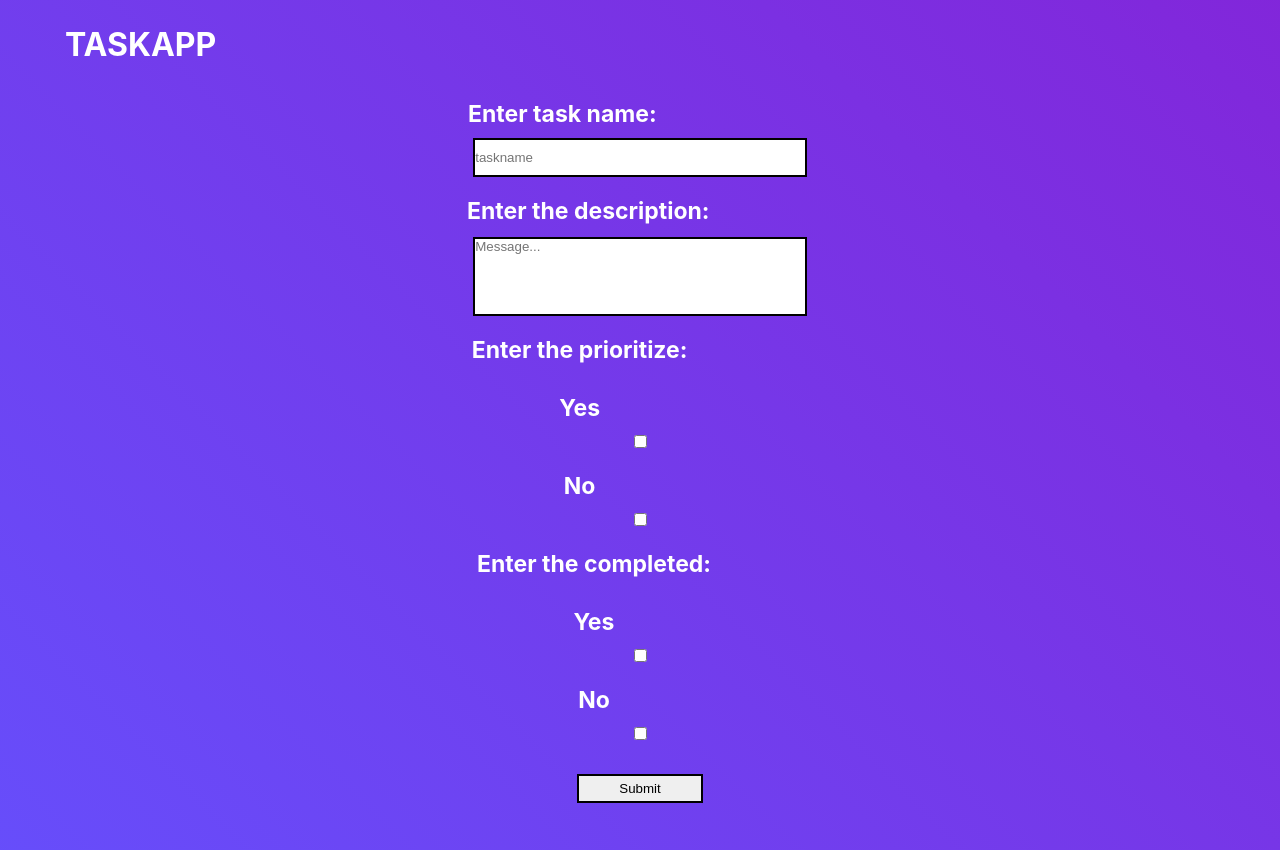
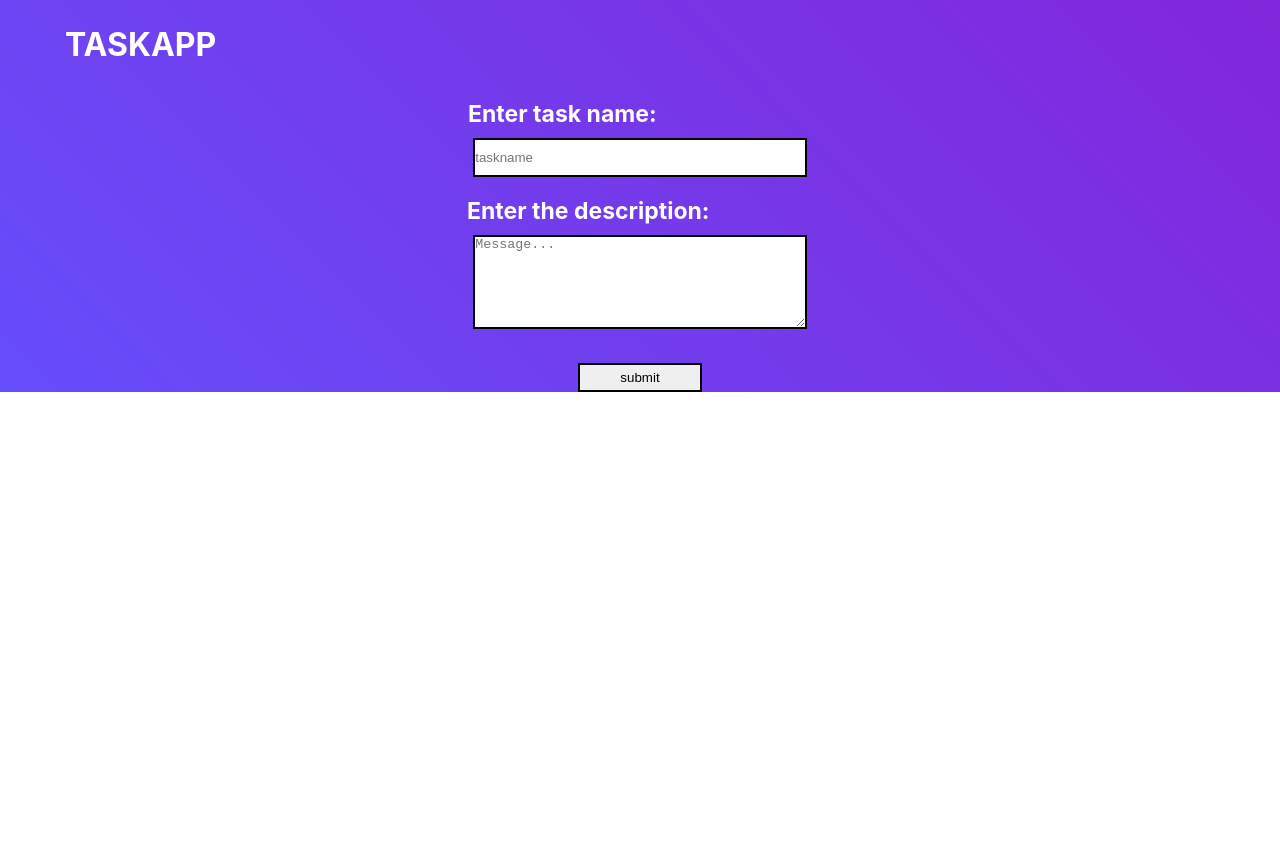
Before and after one commit to mugeshkumar11/react-website, a React (Create React App) app in the folder react-app.js/: page /Addtask in a window 1280 px wide. After the commit the page ends 800 px from the top, so only its background shows below. Built offline with nearby package versions, Linux system fonts and the light colour scheme.

Commit message:
add new file

```diff
--- a/react-app.js/src/pages/homelist/Home.js
+++ b/react-app.js/src/pages/homelist/Home.js
@@ -28,9 +28,9 @@ const Home = () => {
            <div className={'homemark'}>
             <h3>Mark as completion:</h3>
             <h3>Yes</h3>
-            <input type={"checkbox"}/>
+            <input type={"checkbox"}  name={"yes"}/>
             <h3>No</h3>
-            <input type={"checkbox"}/>
+            <input type={"checkbox"}  name={"yes"}/>
            </div>
            <div className={'homedate'}>
             <h3>Date:</h3>
@@ -39,16 +39,16 @@ const Home = () => {
            <div className={'homefil'}>
             <h3>Filter option:</h3>
             <h3>decending</h3>
-            <input type={"checkbox"}/>
+            <input type={"checkbox"} name={"yes"}/>
             <h3>asecending</h3>
-            <input type={"checkbox"}/>
+            <input type={"checkbox"} name={"yes"}/>
            </div>
            <div className={'homepri'}>
             <h3>Prioritize:</h3>
             <h3>Yes</h3>
-            <input type={"checkbox"}/>
+            <input type={"checkbox"}  name={"yes"}/>
             <h3>No</h3>
-            <input type={"checkbox"}/>
+            <input type={"checkbox"}  name={"yes"}/>
            </div>
           </div>
         </section>
--- a/react-app.js/src/pages/homelist/home.css
+++ b/react-app.js/src/pages/homelist/home.css
@@ -25,7 +25,7 @@ body {
 }
 .homecont{
   background: linear-gradient(45deg, rgba(86, 58, 250, 0.9) 0%, rgba(116, 15, 214, 0.9) 100%);
-  height: 890px;
+  height: auto;
 
 }
 .homenav{
--- a/react-app.js/src/pages/login page/Login.css
+++ b/react-app.js/src/pages/login page/Login.css
@@ -78,3 +78,8 @@ body {
     display: block;
     font-size: 16px;
 }
+h4{
+    font-size: 16px;
+    color: red;
+    padding-top: 15px;
+}
--- a/react-app.js/src/pages/login page/Login.js
+++ b/react-app.js/src/pages/login page/Login.js
@@ -29,11 +29,14 @@ function Login() {
         if(a.username===username && a.password===userpassword){
             return Navigate('Header')
 
-        }
+        }else{
+         setError("invalid username and password")
+          return;
+         }
       })
 
       if(username===""||userpassword===""){
-         setError("invalid");
+         setError("invalid username and password");
          return;
       }
       console.log("state",username,userpassword);
@@ -59,7 +62,7 @@ function Login() {
               <div className={"btn"}>
                 <button onClick={(eve) => handleSubmit(eve)}>Submit</button>
               </div>
-              <h1>{error}</h1>
+              <h4>{error}</h4>
             </form>
 
           </div>
--- a/react-app.js/src/pages/task/Addtask.js
+++ b/react-app.js/src/pages/task/Addtask.js
@@ -1,8 +1,36 @@
 import React from "react";
 import "./addtask.css"
 import { Link } from "react-router-dom";
+import { useState } from "react";
 
-const Addtask = () => {
+function Addtask() {
+  const [text, settext] = useState('');
+  const [des, setdes] = useState('');
+  const [event, setevent] = useState([]);
+
+
+  const handletext = (val) => {
+    settext(val.target.value);
+  };
+
+  const handledesc = (val) => {
+    setdes(val.target.value);
+  };
+
+
+  const handlesum = (val) => {
+    val.preventDefault();
+
+    const temp = {
+      text,
+      des,
+    };
+
+    setevent ([...event, temp]);
+
+    console.log("state", temp);
+
+  };
   return (
     <div className="addta">
       <section className={'adnav'}>
@@ -21,35 +49,22 @@ const Addtask = () => {
             <form>
               <div className={"title"}>
                 <h3>Enter task name:</h3>
-              <input type={'text'} placeholder={"taskname"}/>
+                <input  placeholder={"taskname"} onChange={handletext} />
               </div>
               <div className={"taskdesc"}>
                 <h3>Enter the description:</h3>
-               <input type={"textarea"} placeholder={"Message..."}/>
-              </div>
-              <div className={"taskpri"}>
-                <h3>Enter the prioritize:</h3>
-                <h3>Yes</h3>
-                <input type={"checkbox"}/>
-                <h3>No</h3>
-                <input type={"checkbox"}/>
-              </div>
-              <div className={"tskcomp"}>
-              <h3>Enter the completed:</h3>
-                <h3>Yes</h3>
-                <input type={"checkbox"}/>
-                <h3>No</h3>
-                <input type={"checkbox"}/>
+                <textarea  placeholder={"Message..."} onChange={handledesc} />
               </div>
               <div className={"taskbtn"}>
-                <input type={"submit"}/>
+                <button onClick={(val) => handlesum(val)}>submit</button>
               </div>
             </form>
+            {event?.map((item , index) =><p key={index}>{item.text}</p>)}
           </div>
         </section>
       </section>
     </div>
   );
-};
+}
 
 export default Addtask;
--- a/react-app.js/src/pages/task/addtask.css
+++ b/react-app.js/src/pages/task/addtask.css
@@ -43,7 +43,7 @@ body {
   }
   .addta{
     background: linear-gradient(45deg, rgba(86, 58, 250, 0.9) 0%, rgba(116, 15, 214, 0.9) 100%);
-    height: 850px;
+    height: auto;
   }
   .addtask{
 margin-bottom: 20px;
@@ -71,30 +71,16 @@ margin-bottom: 20px;
     padding-bottom: 10px;
     margin-right: 9%;
   }
-  .taskdesc input{
+  .taskdesc textarea{
     width: 29%;
     padding-top:0px ;
     padding-bottom: 60px;
     border:2px solid black;
   }
-  .taskpri h3{
-    font-size: 23px;
-    color: #fff;
-    padding-top: 20px;
-    padding-bottom: 10px;
-    margin-right: 10.5%;
-  }
-  .tskcomp h3{
-    font-size: 23px;
-    color: #fff;
-    padding-top: 20px;
-    padding-bottom: 10px;
-    margin-right: 8%;
-  }
   .taskbtn{
     padding-top: 30px;
   }
-  .taskbtn input{
+  .taskbtn button{
    padding: 5px 40px;
    border:2px solid black;
 
@@ -102,3 +88,7 @@ margin-bottom: 20px;
   .taskpri input{
     border:2px solid black;
   }
+  p{
+    color: #fff;
+    font-size: 20px;
+  }
```
Lines whose indentation alone changed are shown as unchanged.
